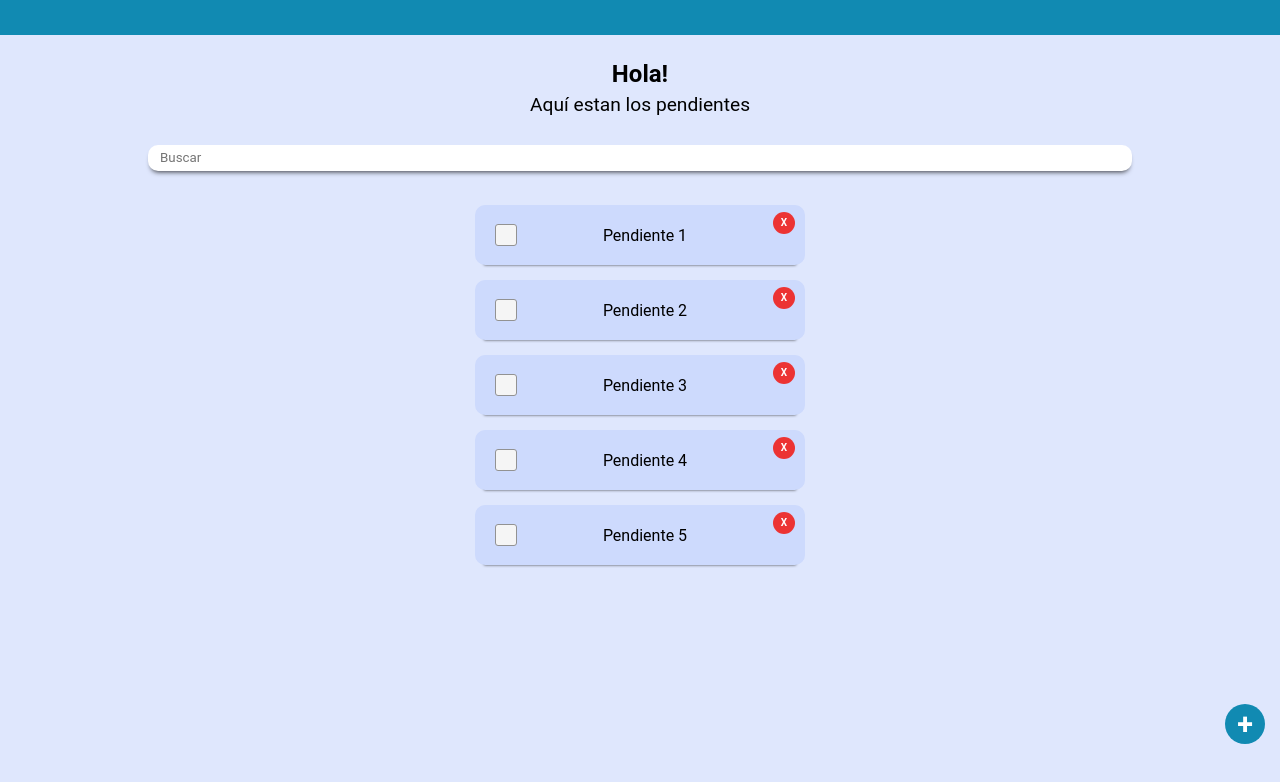
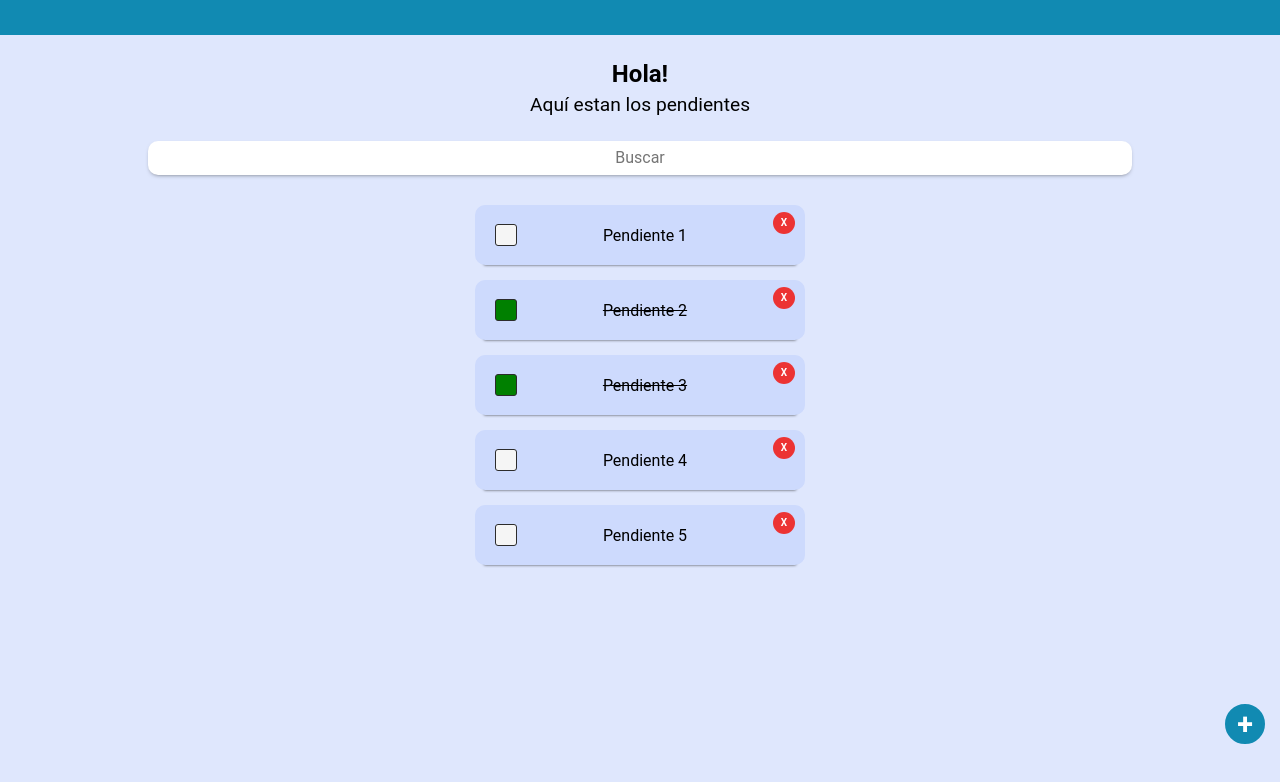
Before and after one commit to JuanFeA98/Introduccion_React, a React (Create React App) app: page / in a window 1280 px wide. Shown: the top 782 px of the page. Built offline with nearby package versions, Linux system fonts and the light colour scheme.

Commit message:
Agregando estilos

```diff
--- a/src/App.js
+++ b/src/App.js
@@ -10,8 +10,8 @@ import ToDoHeader from './components/ToDoHeader';
 
 const todos = [
   {text:'Pendiente 1', completed:false},
-  {text:'Pendiente 2', completed:false},
-  {text:'Pendiente 3', completed:false},
+  {text:'Pendiente 2', completed:true},
+  {text:'Pendiente 3', completed:true},
   {text:'Pendiente 4', completed:false},
   {text:'Pendiente 5', completed:false},
 ]
@@ -24,7 +24,7 @@ function App() {
       <ToDoSearch/>
       <ToDoList>
         {todos.map(todo => (
-          <ToDoItem key={todo.text} text={todo.text}/>
+          <ToDoItem key={todo.text} text={todo.text} complete={todo.completed}/>
         ))}
       </ToDoList>
       <CreateToDoButton/>
--- a/src/components/ToDoItem.js
+++ b/src/components/ToDoItem.js
@@ -4,8 +4,8 @@ import '../styles/ToDoItem.css'
 export default function ToDoItem(props) {
     return (
         <li className='ToDoItem'>
-            <span className='Completed'></span>
-            <p>{props.text}</p>
+            <span className={`Completed ${props.complete && 'IconActive'}`}></span>
+            <p className={`${props.complete && 'TextComplete'}`}>{props.text}</p>
             <span className='Close'>X</span>
         </li>
     )
--- a/src/styles/CreateToDoButton.css
+++ b/src/styles/CreateToDoButton.css
@@ -14,4 +14,13 @@
     display: flex;
     align-items: center;
     justify-content: center;
+    transition: 0.5s;
+    border: 3px solid #118ab2;
 }
+
+.CreateToDoButton:hover{
+    cursor: pointer;
+    transform: rotate(90deg);
+    background: white;
+    color: #118ab2;
+}
--- a/src/styles/ToDoItem.css
+++ b/src/styles/ToDoItem.css
@@ -25,7 +25,7 @@
     display: flex;
     justify-content: center;
     align-items: center;
-    border: 1.4px solid rgb(146, 146, 146);
+    border: 1.4px solid rgb(44, 44, 44);
 }
 
 .Close{
@@ -49,3 +49,11 @@
     background: #901616;
     transform: rotate(90deg);
 }
+
+.IconActive{
+    background: green;
+}
+
+.TextComplete{
+    text-decoration: line-through;
+}
--- a/src/styles/ToDoSearch.css
+++ b/src/styles/ToDoSearch.css
@@ -9,13 +9,19 @@
 
 .ToDoSearch input{
     width: 75%;
-    height: 22px;
+    height: 30px;
     border: 0px;
     border-radius: 10px;
     padding: 2px 12px;
-    box-shadow: 0px 4px 5px -3px rgba(0,0,0,0.75);
+    box-shadow: 0px 2px 5px -3px rgba(0,0,0,0.75);
+    text-align: center;
+    font-size: 16px;
 }
 
 .ToDoSearch input:hover{
     cursor: pointer;
 }
+
+.ToDoSearch input:focus{
+    outline-color: #118ab2;
+}
```
